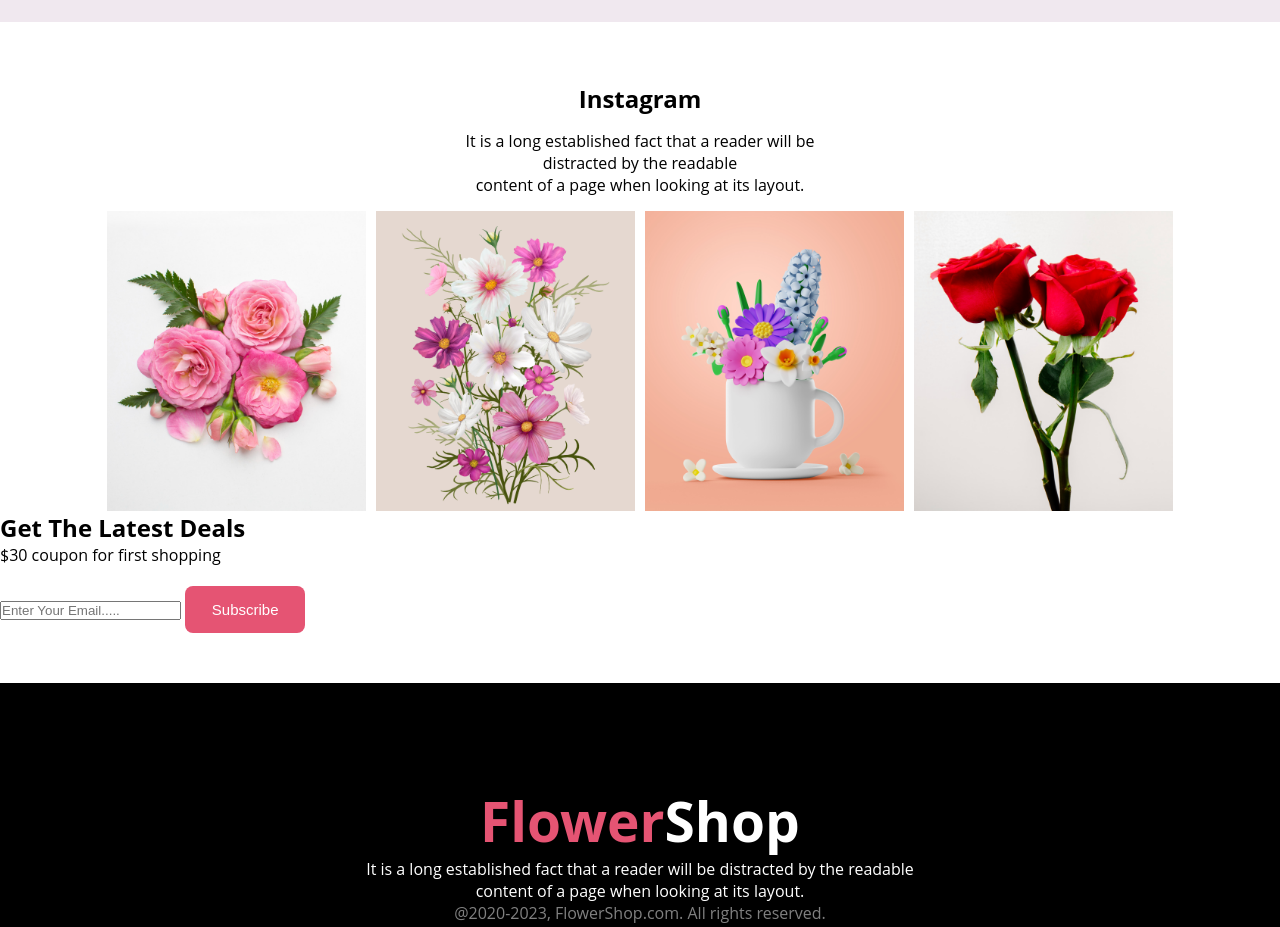
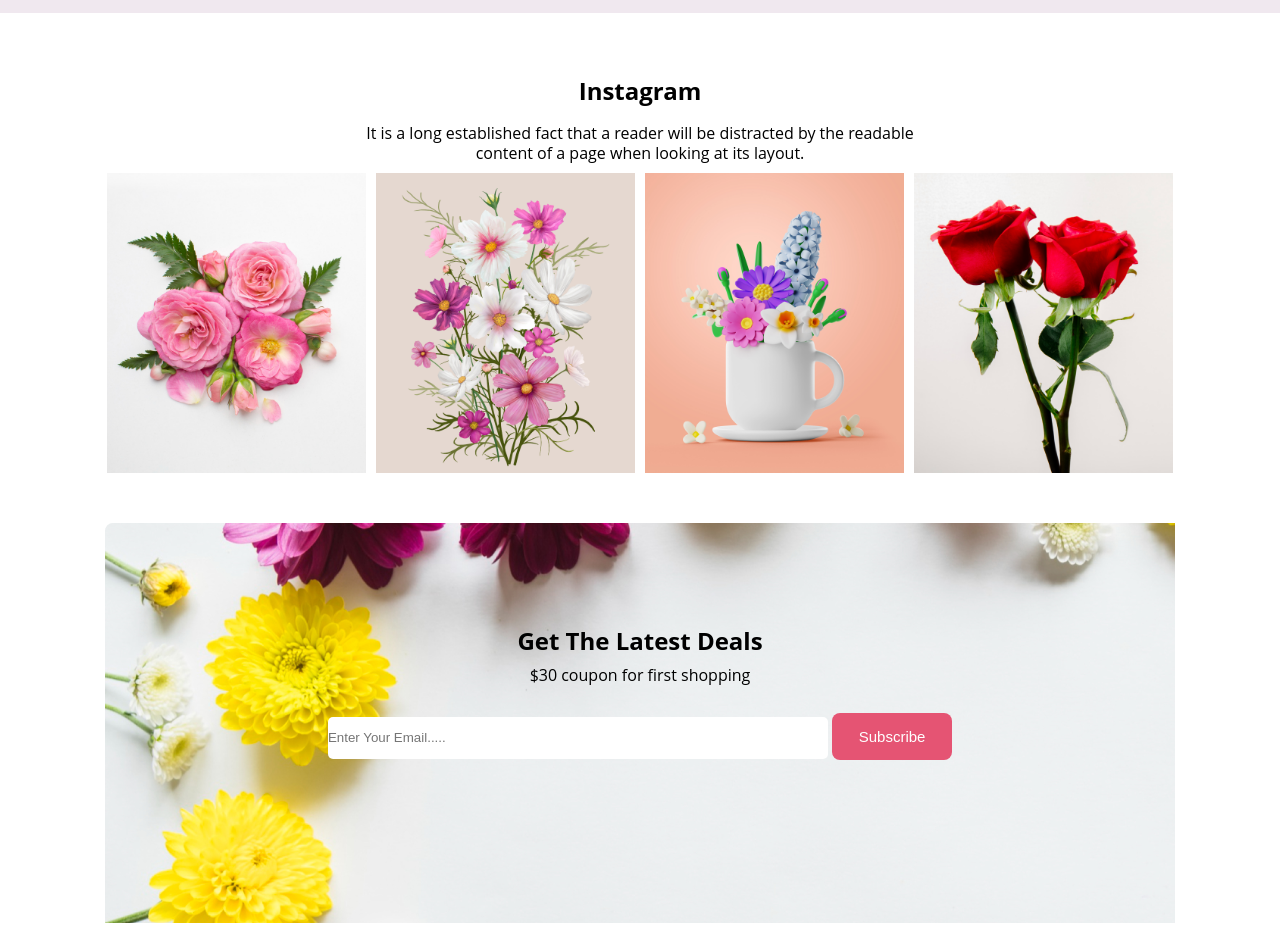
Before and after one commit to alfaz08/flower-shop-website, a plain HTML site: page index.html in a window 1280 px wide. Shown: the part 1597-2524 px from the top of the page. Drawn offline with Linux system fonts and the light colour scheme.

Commit message:
Updated Final

```diff
--- a/index.html
+++ b/index.html
@@ -81,20 +81,22 @@
 
 
 </main>
+
 <section class="latest-deal">
-
+  <div class="search-menu">
   <div class="deal-para">
     <h2>Get The Latest Deals</h2>
     <p >$30 coupon for first shopping</p>
   </div>
+
     <form action="">
       <input class="search-bar-real" type="text" placeholder="Enter Your Email....." name="search">
       <button class="text-color btn-primary">Subscribe</button>
     </form>
 
+  </div>
 
   </section>
-
 <footer>
   <div class="footer-end">
   <h1><span class="color">Flower</span>Shop</h1>
--- a/style.css
+++ b/style.css
@@ -64,7 +64,9 @@ cursor: pointer;
 
 .para{
   padding-top: 15px;
-  padding-bottom: 15px;
+  padding-bottom: 10px;
+  text-align:center;
+  line-height:20px;
 }
 .featured-image-container{
 
@@ -155,7 +157,7 @@ text-align: center;
   background-color: rgb(19, 19, 36);
 }
 main{
-  max-width: 400px;
+  max-width: 800px;
   margin: 0 auto;
 }
 .insta-img-container{
@@ -169,8 +171,25 @@ height: 300px;
 border: #723c48;
 }
 
+.latest-deal{
+  background: url("./flower/Rectangle.png") ;
+  background-repeat: no-repeat;
+  max-width: 1070px;
+  margin: 0 auto;
+  margin-top: 50px;
+  height: 400px;
 
-
+}
+.search-menu{
+  text-align: center;
+  padding-top: 100px;
+}
+.search-bar-real{
+  width: 500px;
+  height: 42px;
+  border: none;
+  border-radius: 5px;
+}
 .footer-end{
   background-color: black;
   color: white;
@@ -181,3 +200,6 @@ border: #723c48;
 .footer-color{
   color: gray;
 }
+h2,p{
+  line-height: 35px;
+}
```
